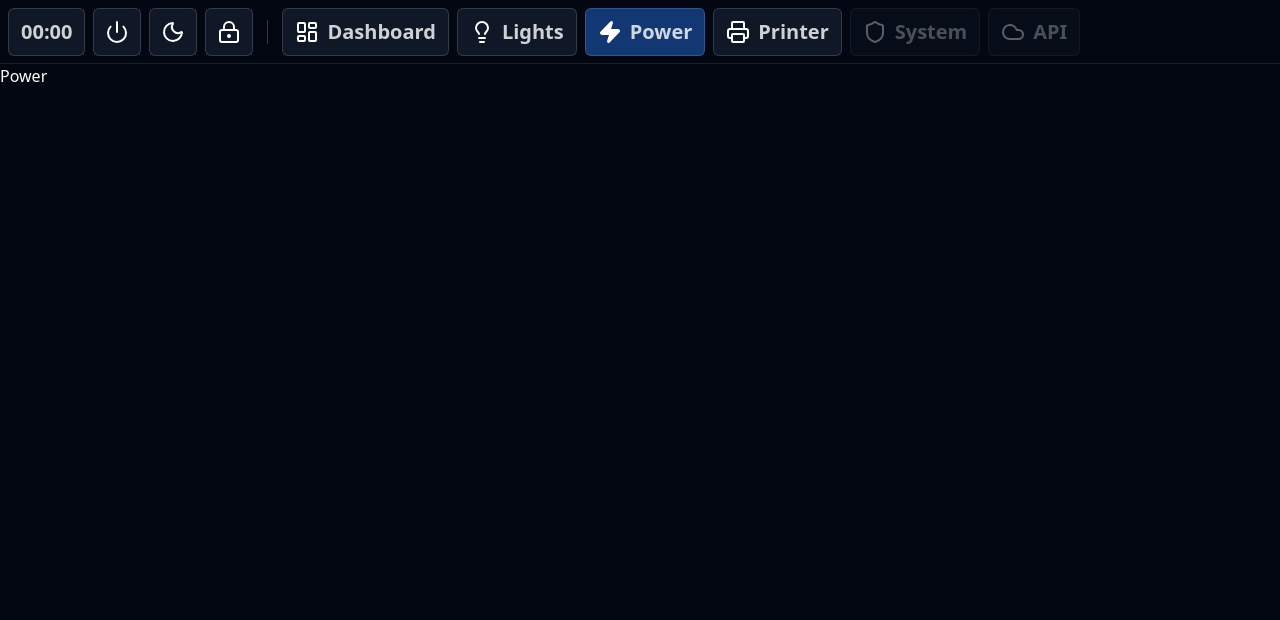
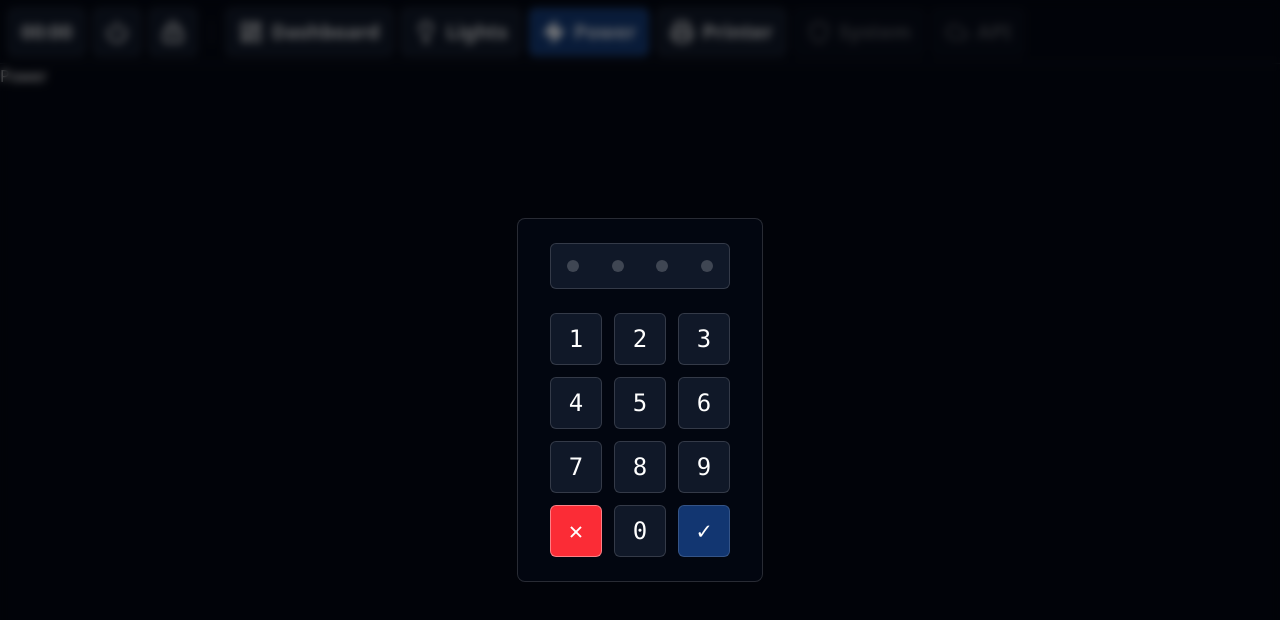
Before and after one commit to Ratzifutzi/rackmate-dashboard, a Next.js app: page /power in a window 1280 px wide. Shown: the top 620 px of the page. Built offline with nearby package versions, Linux system fonts and the light colour scheme.

Commit message:
feat: update README and add LockedScreen component with number pad functionality

```diff
--- a/src/app/layout.tsx
+++ b/src/app/layout.tsx
@@ -6,6 +6,7 @@ import { Dimmer } from "@/components/overlays/dimmer";
 import { SleepOverlay } from "@/components/overlays/sleep";
 import { NotificationOverlay } from "@/components/overlays/notification";
 import { NotificationProvider } from "@/context/NotificationContext";
+import { LockedScreen } from "@/components/overlays/lockedScreen";
 
 const geistSans = Geist({
 	variable: "--font-geist-sans",
@@ -32,6 +33,7 @@ export default function RootLayout({
 			<body
 				className={`${geistSans.variable} ${geistMono.variable} h-screen w-screen bg-gray-950 text-white antialiased`}
 			>
+				<LockedScreen />
 				<NotificationProvider>
 					<Topbar />
 					<main className="h-[calc(100vh-4rem)]">{children}</main>
--- /dev/null
+++ b/src/components/overlays/lockedScreen.tsx
@@ -0,0 +1,159 @@
+"use client";
+
+import { StyledButton } from "../partials/button";
+import { Dimmer } from "./dimmer";
+
+import React from "react";
+
+export const LockedScreen = ({
+	code,
+	onCorrectCode,
+	onIncorrectCode,
+}: {
+	code: string;
+	onCorrectCode?: () => void;
+	onIncorrectCode?: () => void;
+}) => {
+	const [enteredCode, setEnteredCode] = React.useState<string[]>([]);
+
+	const handleNumberClick = (digit: string) => {
+		if (enteredCode.length < 4) {
+			setEnteredCode([...enteredCode, digit]);
+		}
+	};
+
+	const handleClear = () => {
+		setEnteredCode([]);
+	};
+
+	const handleDelete = () => {
+		setEnteredCode(enteredCode.slice(0, -1));
+	};
+
+	const handleConfirm = () => {
+		if (enteredCode.length !== 4) return;
+
+		const enteredCodeString = enteredCode.join("");
+		if (enteredCodeString === code) {
+			onCorrectCode?.();
+		} else {
+			onIncorrectCode?.();
+		}
+		handleClear();
+	};
+
+	return (
+		<>
+			<Dimmer />
+			<div className="fixed inset-0 z-50 flex items-center justify-center">
+				<div className="flex flex-col items-center justify-center gap-6 rounded-lg border border-white/15 bg-gray-950/90 p-6 px-8">
+					{/* Code display */}
+					<div className="flex w-45 items-center justify-between rounded-md border border-white/15 bg-gray-900 p-4">
+						{[0, 1, 2, 3].map(index => (
+							<div key={index} className="flex items-center justify-center">
+								<div
+									className={`h-3 w-3 rounded-full ${index < enteredCode.length ? "bg-white" : "bg-white/20"}`}
+								></div>
+							</div>
+						))}
+					</div>
+
+					{/* Number pad */}
+					<div className="grid grid-cols-3 gap-3">
+						{/* First row */}
+						<StyledButton
+							text="1"
+							style="Secondary"
+							textAlign="center"
+							className="h-13 w-13 font-mono text-2xl"
+							onClick={() => handleNumberClick("1")}
+						/>
+						<StyledButton
+							text="2"
+							style="Secondary"
+							textAlign="center"
+							className="h-13 w-13 font-mono text-2xl"
+							onClick={() => handleNumberClick("2")}
+						/>
+						<StyledButton
+							text="3"
+							style="Secondary"
+							textAlign="center"
+							className="h-13 w-13 font-mono text-2xl"
+							onClick={() => handleNumberClick("3")}
+						/>
+
+						{/* Second row */}
+						<StyledButton
+							text="4"
+							style="Secondary"
+							textAlign="center"
+							className="h-13 w-13 font-mono text-2xl"
+							onClick={() => handleNumberClick("4")}
+						/>
+						<StyledButton
+							text="5"
+							style="Secondary"
+							textAlign="center"
+							className="h-13 w-13 font-mono text-2xl"
+							onClick={() => handleNumberClick("5")}
+						/>
+						<StyledButton
+							text="6"
+							style="Secondary"
+							textAlign="center"
+							className="h-13 w-13 font-mono text-2xl"
+							onClick={() => handleNumberClick("6")}
+						/>
+
+						{/* Third row */}
+						<StyledButton
+							text="7"
+							style="Secondary"
+							textAlign="center"
+							className="h-13 w-13 font-mono text-2xl"
+							onClick={() => handleNumberClick("7")}
+						/>
+						<StyledButton
+							text="8"
+							style="Secondary"
+							textAlign="center"
+							className="h-13 w-13 font-mono text-2xl"
+							onClick={() => handleNumberClick("8")}
+						/>
+						<StyledButton
+							text="9"
+							style="Secondary"
+							textAlign="center"
+							className="h-13 w-13 font-mono text-2xl"
+							onClick={() => handleNumberClick("9")}
+						/>
+
+						{/* Fourth row */}
+						<StyledButton
+							text="✕"
+							style="Danger"
+							textAlign="center"
+							className="h-13 w-13 font-mono text-2xl"
+							onClick={handleDelete}
+						/>
+						<StyledButton
+							text="0"
+							style="Secondary"
+							textAlign="center"
+							className="h-13 w-13 font-mono text-2xl"
+							onClick={() => handleNumberClick("0")}
+						/>
+						<StyledButton
+							text="✓"
+							style="Primary"
+							textAlign="center"
+							className="h-13 w-13 font-mono text-2xl"
+							onClick={handleConfirm}
+						/>
+					</div>
+				</div>
+			</div>
+		</>
+	);
+};
--- a/src/components/partials/button.tsx
+++ b/src/components/partials/button.tsx
@@ -5,6 +5,7 @@ export function StyledButton({
 	disabled = false,
 	className = "",
 	style,
+	textAlign = "left",
 }: {
 	text?: string;
 	icon?: React.ReactNode;
@@ -12,21 +13,22 @@ export function StyledButton({
 	disabled?: boolean;
 	className?: string;
 	style: "Primary" | "Secondary" | "Danger" | "Success" | "Warning";
+	textAlign?: "left" | "center" | "right";
 }) {
 	return (
 		<button
-			className={`flex items-center gap-2 rounded-md border-2 px-4 py-2 text-white disabled:opacity-50 ${className} ${
+			className={`flex items-center gap-2 rounded-md border-1 px-4 py-2 text-white disabled:opacity-50 ${className} ${
 				style === "Primary" ? "border-white/15 bg-blue-500/40" : ""
 			} ${style === "Secondary" ? "border-white/15 bg-gray-900" : ""} ${
-				style === "Danger" ? "border-white/15 bg-red-500" : ""
+				style === "Danger" ? "border-white/40 bg-red-500" : ""
 			} ${style === "Success" ? "border-white/15 bg-green-500" : ""} ${
 				style === "Warning" ? "border-white/15 bg-yellow-500" : ""
-			}`}
+			} ${textAlign === "center" ? "justify-center" : ""}`}
 			onClick={onClick}
 			disabled={disabled}
 		>
 			{icon && <span className="text-lg">{icon}</span>}
-			{text}
+			<span className={`text-${textAlign}`}>{text}</span>
 		</button>
 	);
 }
--- a/src/components/topbar/topbar.tsx
+++ b/src/components/topbar/topbar.tsx
@@ -3,19 +3,12 @@
 import * as React from "react";
 import { useState, useEffect } from "react";
 import {
-	Moon,
 	LockKeyhole,
-	Lock,
 	LayoutDashboard,
 	Lightbulb,
 	Zap,
-	ShieldBan,
 	Shield,
 	Printer,
-	Ticket,
-	StickyNote,
-	Paintbrush,
-	Settings,
 	Cloud,
 	Power,
 } from "lucide-react";
@@ -36,8 +29,7 @@ export function Topbar() {
 		<>
 			<div className="flex h-16 flex-row items-center justify-start gap-2 border-b border-white/10 p-2">
 				<TopbarItem text="00:00" bold={true} />
-				<TopbarItem icon={<Power />} />
-				<TopbarItem icon={<Moon />} onClick={enableSleepMode} />
+				<TopbarItem icon={<Power />} onClick={enableSleepMode} />
 				<TopbarItem icon={<LockKeyhole />} />
 				<TopbarSeperator />
 				<TopbarItem text="Dashboard" icon={<LayoutDashboard />} target="/" />
--- /dev/null
+++ b/src/context/LockScreenContext.tsx
@@ -0,0 +1 @@
+"use client";
```
Also changed, not shown: 1 other file (tests, documents, lock files or other folders).
